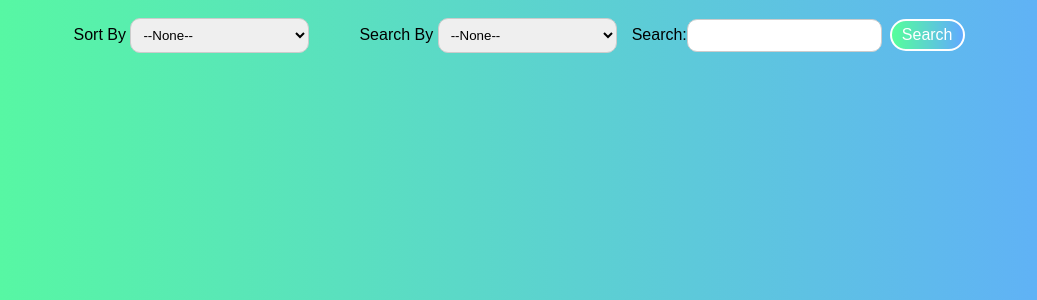
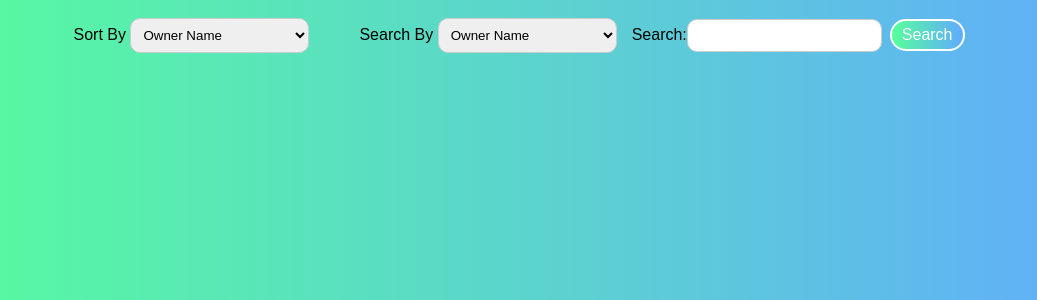
Before and after one commit to CA-JunPark/MealMate, a Django app: page /home/ in a window 1280 px wide. Shown: the part 100-400 px from the top of the page, without its empty margins (121-1158 px from the left). Run offline with Django 5.2, Linux system fonts and the light colour scheme; the visitor is signed in with stand-in values (Sample User, id 1); data comes from the database, SQL or seed files in the repository; data that the repository does not hold is empty.

Commit message:
seaerchby

```diff
--- a/mealmate/templates/mealmate/home.html
+++ b/mealmate/templates/mealmate/home.html
@@ -34,7 +34,6 @@
                 <div class="inputGroup">
                     <label for="sort">Sort By</label>
                     <select id="sort">
-                        <option value="">--None--</option>
                         <option value="ownerName">Owner Name</option>
                         <option value="where">Where</option>
                         <option value="when">When</option>
@@ -46,8 +45,7 @@
                 <div class="searchContainer">
                     <div class="inputGroup">
                         <label for="search">Search By</label>
-                        <select id="search">
-                            <option value="">--None--</option>
+                        <select id="searchBy">
                             <option value="ownerName">Owner Name</option>
                             <option value="where">Where</option>
                             <option value="currentUserNum">Current People Number</option>
```
